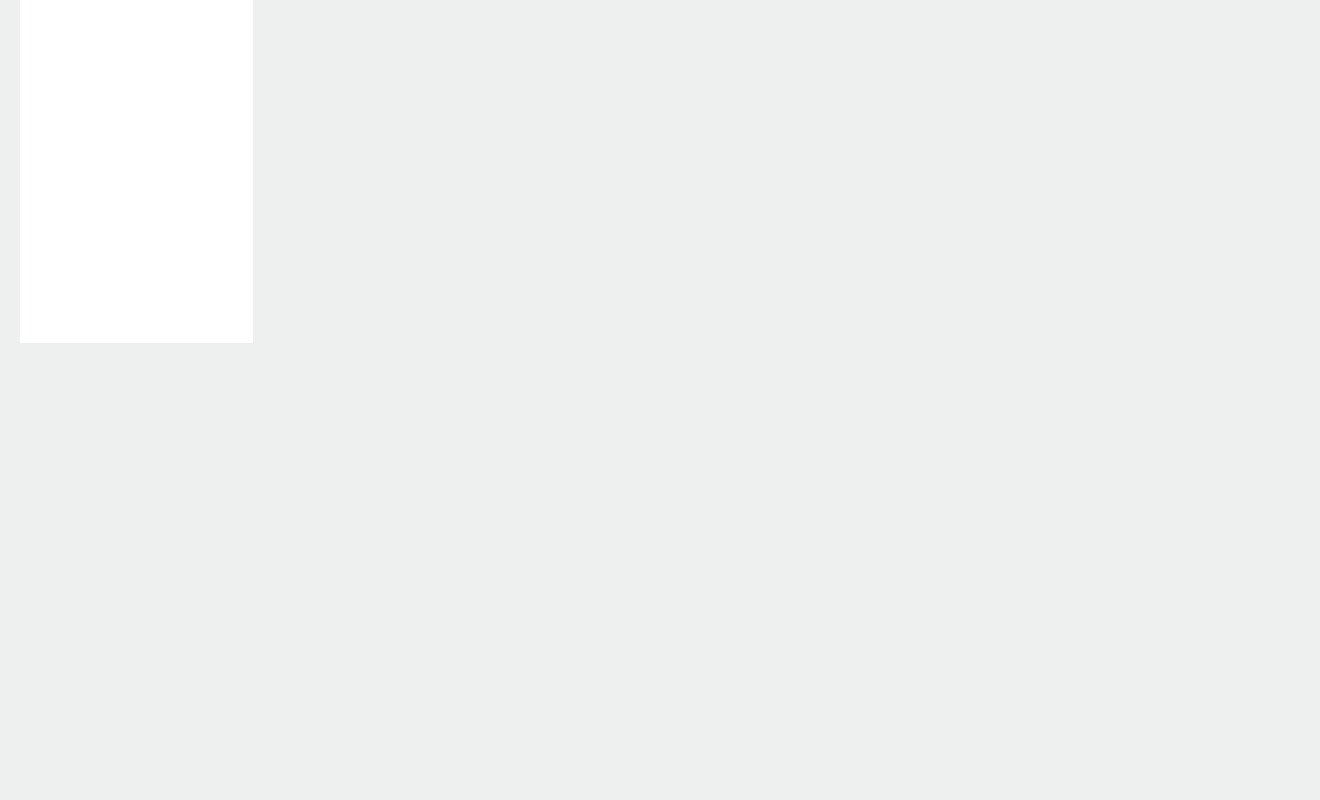
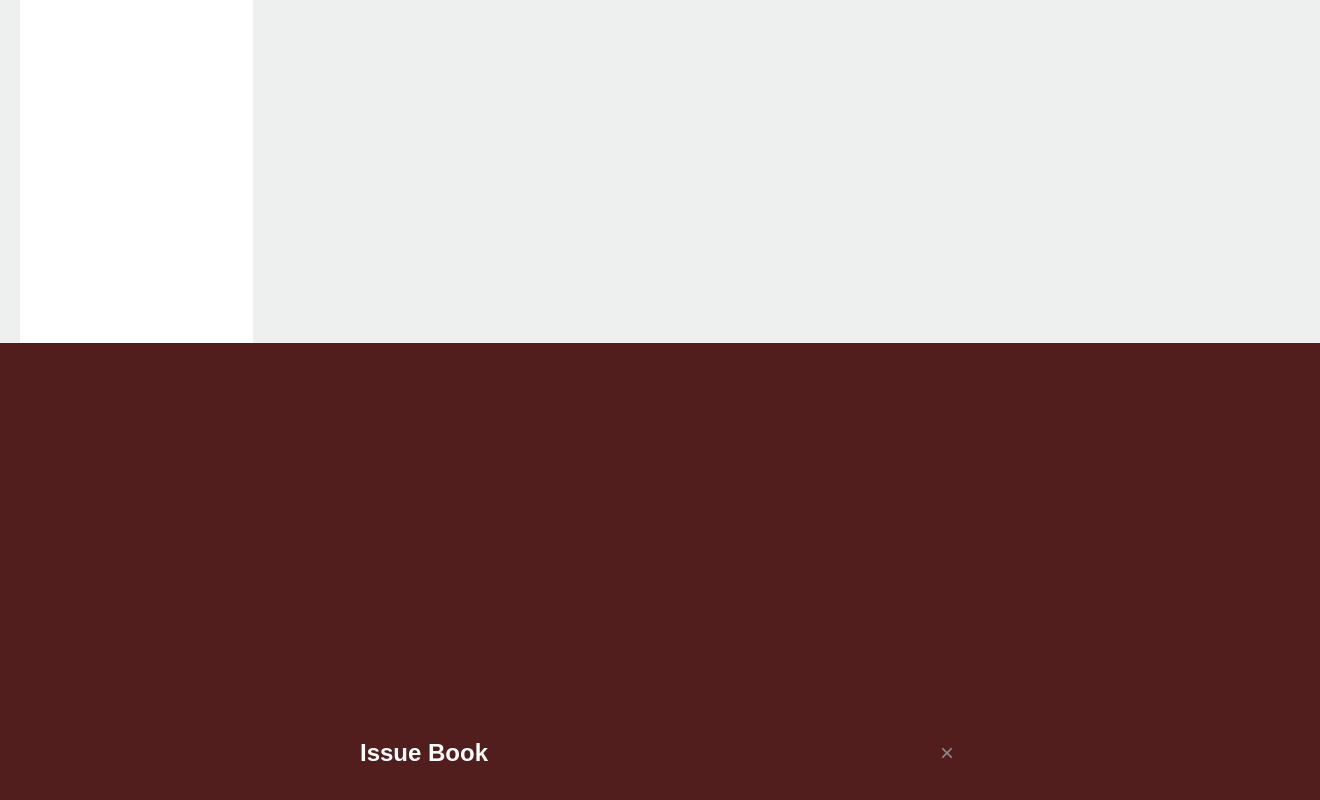
Before and after one commit to KushaRa/LMS-KaragasthalawaMV, a React (Create React App) app: page / in a window 1280 px wide. Shown: the part 554-1354 px from the top of the page, 1320 px wide, since content can reach past the window. Before the commit the page ends 897 px from the top, so only its background shows below. Built offline with nearby package versions, Linux system fonts and the light colour scheme.

Commit message:
Merge branch 'master' of https://github.com/KushaRa/LMS-Karagasthalawa-M.V. into feat1

```diff
--- a/src/App.js
+++ b/src/App.js
@@ -1,10 +1,12 @@
 import './App.css';
 import Home from './pages/Home';
+import IssueBook from './components/issueBook/issueBook';
 
 function App() {
   return (
     <div className="App">
-     <Home/>
+     <Home />
+     <IssueBook />
     </div>
   );
 }
--- /dev/null
+++ b/src/components/issueBook/issueBook.css
@@ -0,0 +1,89 @@
+/* Make the form cover the entire page */
+.issue-book-page {
+    width: 100%;
+    height: 100vh;
+    background: #440a0aea;
+    display: flex;
+    flex-direction: column;
+    justify-content: center;
+    align-items: center;
+    font-family: Arial, sans-serif;
+    padding: 20px;
+  }
+
+  .issue-book-header {
+    width: 100%;
+    max-width: 600px;
+    display: flex;
+    justify-content: space-between;
+    align-items: center;
+    margin-bottom: 20px;
+  }
+
+  .issue-book-header h3 {
+    margin: 0;
+    font-size: 24px;
+    color: #ffffff;
+  }
+
+  .close-button {
+    background: none;
+    border: none;
+    font-size: 24px;
+    color: #888;
+    cursor: pointer;
+  }
+
+  .close-button:hover {
+    color: #333;
+  }
+
+  .issue-book-form {
+    width: 100%;
+    max-width: 600px;
+    background: #fff;
+    padding: 20px;
+    border-radius: 8px;
+    box-shadow: 0 4px 10px rgba(0, 0, 0, 0.1);
+  }
+
+  .form-row {
+    display: flex;
+    justify-content: space-between;
+    margin-bottom: 15px;
+  }
+
+  .form-group {
+    width: 48%;
+  }
+
+  .form-group label {
+    display: block;
+    font-size: 14px;
+    color: #555;
+    margin-bottom: 5px;
+  }
+
+  .form-group input {
+    width: 100%;
+    padding: 8px;
+    font-size: 14px;
+    color: #333;
+    border: 1px solid #ccc;
+    border-radius: 4px;
+  }
+
+  .issue-book-button {
+    width: 100%;
+    padding: 10px;
+    font-size: 16px;
+    color: #fff;
+    background: #f90;
+    border: none;
+    border-radius: 4px;
+    cursor: pointer;
+  }
+
+  .issue-book-button:hover {
+    background: #e88c00;
+  }
--- /dev/null
+++ b/src/components/issueBook/issueBook.jsx
@@ -0,0 +1,48 @@
+import React from 'react';
+import './issueBook.css';
+
+const IssueBook = () => {
+  return (
+    <div className="issue-book-page">
+      <div className="issue-book-header">
+        <h3>Issue Book</h3>
+        <button className="close-button">×</button>
+      </div>
+      {/* <form className="issue-book-form">
+        <div className="form-row">
+          <div className="form-group">
+            <label htmlFor="book-id">Book ID</label>
+            <input type="text" id="book-id" placeholder="Enter Book ID" />
+          </div>
+          <div className="form-group">
+            <label htmlFor="member-id">Member ID</label>
+            <input type="text" id="member-id" placeholder="Enter Member ID" />
+          </div>
+        </div>
+        <div className="form-row">
+          <div className="form-group">
+            <label htmlFor="book-name">Book Name</label>
+            <input type="text" id="book-name" placeholder="Enter Book Name" />
+          </div>
+          <div className="form-group">
+            <label htmlFor="member-name">Member Name</label>
+            <input type="text" id="member-name" placeholder="Enter Member Name" />
+          </div>
+        </div>
+        <div className="form-row">
+          <div className="form-group">
+            <label htmlFor="start-issue-date">Start Issue Date</label>
+            <input type="date" id="start-issue-date" />
+          </div>
+          <div className="form-group">
+            <label htmlFor="end-issue-date">End Issue Date</label>
+            <input type="date" id="end-issue-date" />
+          </div>
+        </div>
+        <button type="submit" className="issue-book-button">Issue Book</button>
+      </form> */}
+    </div>
+  );
+};
+
+export default IssueBook;
--- a/src/components/navBar.css
+++ b/src/components/navBar.css
@@ -38,7 +38,7 @@ ul{
     border-radius: 4px;
     cursor: pointer;
     font-size: 15px;
-    font-style:;
+
 
 }
 .navB ul li button:hover {
```
Also changed, not shown: src/pages/Login/login.css (added), src/pages/Login/login.jsx (added).
